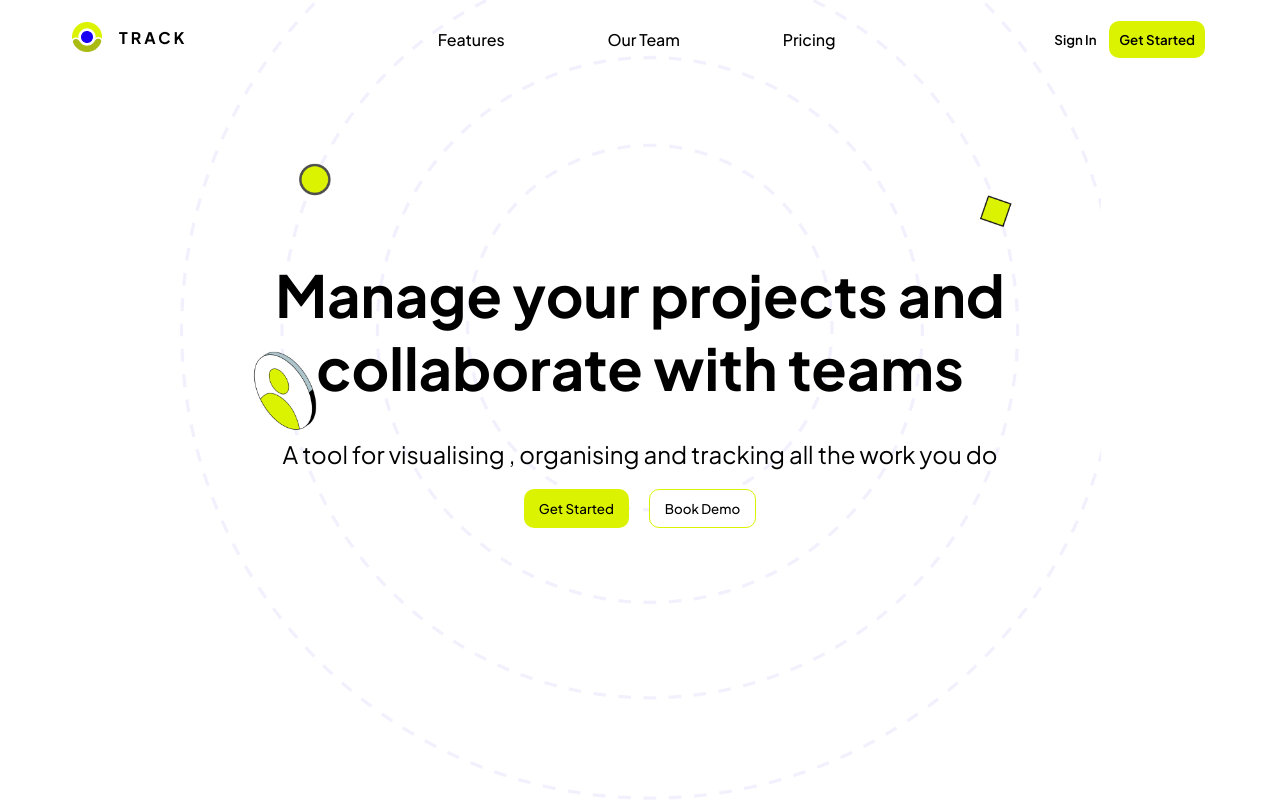
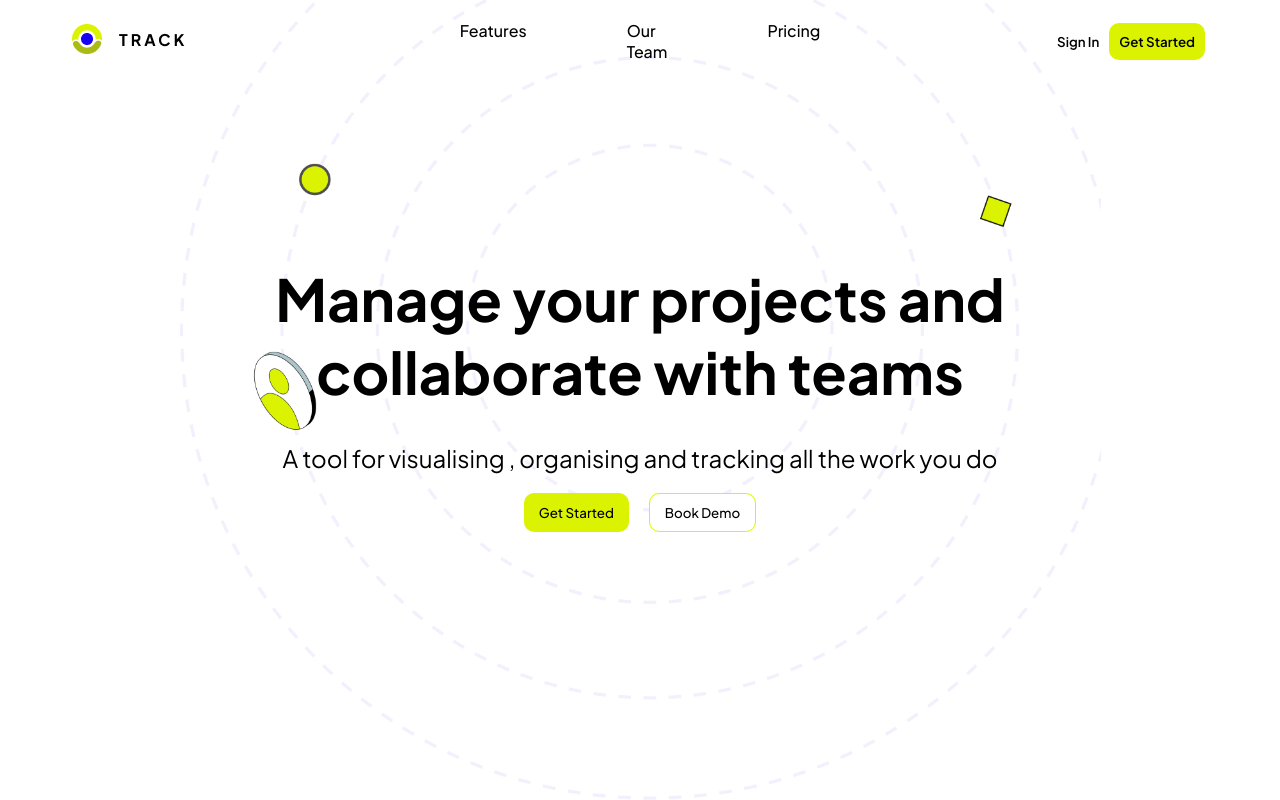
Before and after one commit to f1zzi/itstep__presentation, a plain HTML site: page index.html in a window 1280 px wide. Shown: the top 800 px of the page. Drawn offline with Linux system fonts and the light colour scheme.

Commit message:
header fix, burger menu fix

```diff
--- a/index.html
+++ b/index.html
@@ -18,17 +18,17 @@
     <section class="intro">
       <div class="container">
         <header class="header">
-          <div class="header__logo">
+          <div class="header__logo itemishe">
             <img src="images/logo.png" alt="" />
           </div>
 
-          <div class="header__links ">
+          <div class="header__links itemishe">
             <a href="" class="links ">Features</a>
             <a href="" class="links ">Our Team</a>
             <a href="" class="links ">Pricing</a>
           </div>
 
-          <div class="header__buttons">
+          <div class="header__buttons itemishe">
             <button class="first__btn head__button">Sign In</button>
             <button class="second__btn head__button">Get Started</button>
           </div>
--- a/style/style.css
+++ b/style/style.css
@@ -20,7 +20,6 @@
 
 .header {
   display: flex;
-  justify-content: space-between;
   align-items: center;
   padding-top: 20px;
 }
@@ -42,17 +41,15 @@
   cursor: pointer;
 }
 
-.hamburger {
-  display: block;
-  width: 35px;
-  cursor: pointer;
-  height: 35px;
-  appearance: none;
-  background: none;
-  outline: none;
-  border: none;
+.header__buttons {
+  display: flex;
+  justify-content: flex-end;
 }
 
+.header__links {
+  display: flex;
+  justify-content: center;
+}
 
 .first__btn {
   background-color: transparent;
@@ -64,6 +61,10 @@
   background-color: #64748b;
   padding: 10px;
   border-radius: 10px;
+}
+
+.itemishe {
+  flex: 1 1 0;
 }
 
 .second__btn {
@@ -639,13 +640,14 @@
 
 .active {
   display: block;
-  position: absolute;
+  position: fixed;
   top: 0;
   right: 0;
   height: 100vh;
   width: 200px;
   background-color: #dbf301;
   border-left: 1px solid rgba(0, 0, 0, 0.2);
+  opacity: 0.9;
 
 
 }
```
